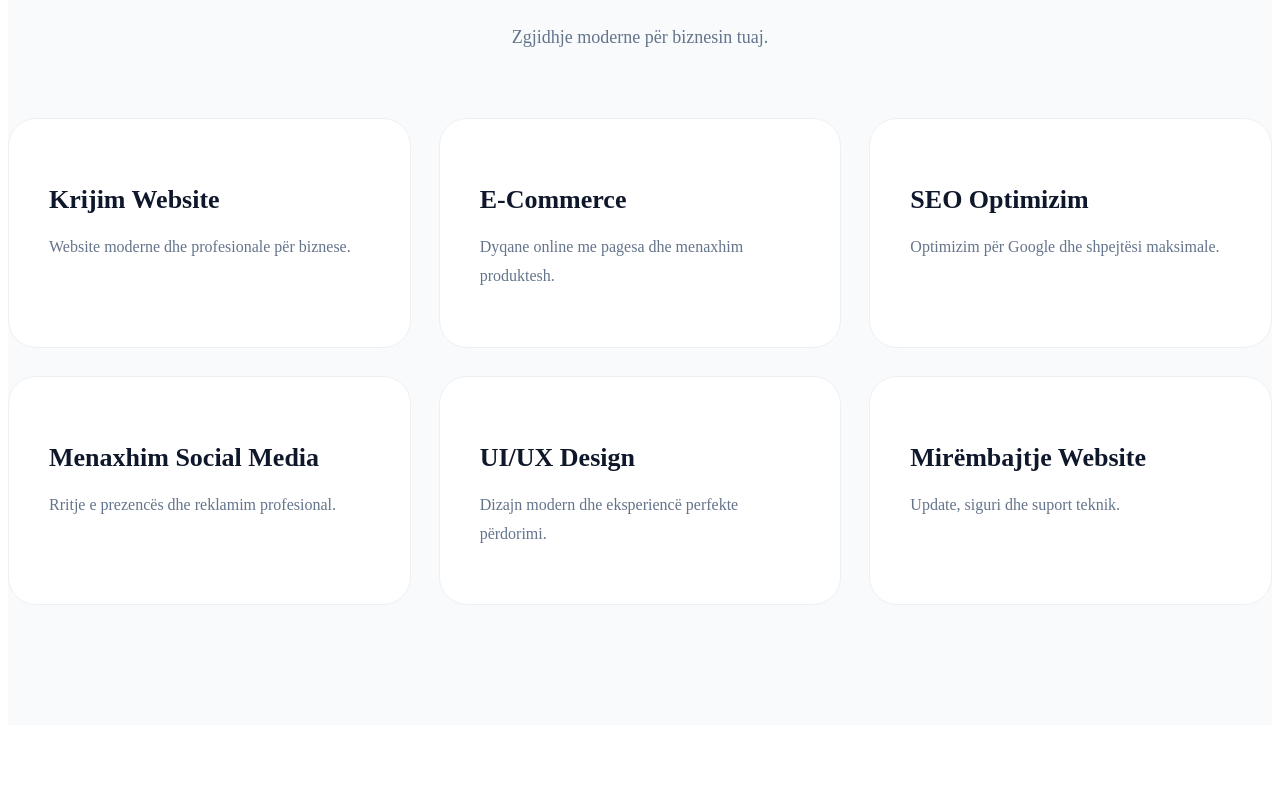
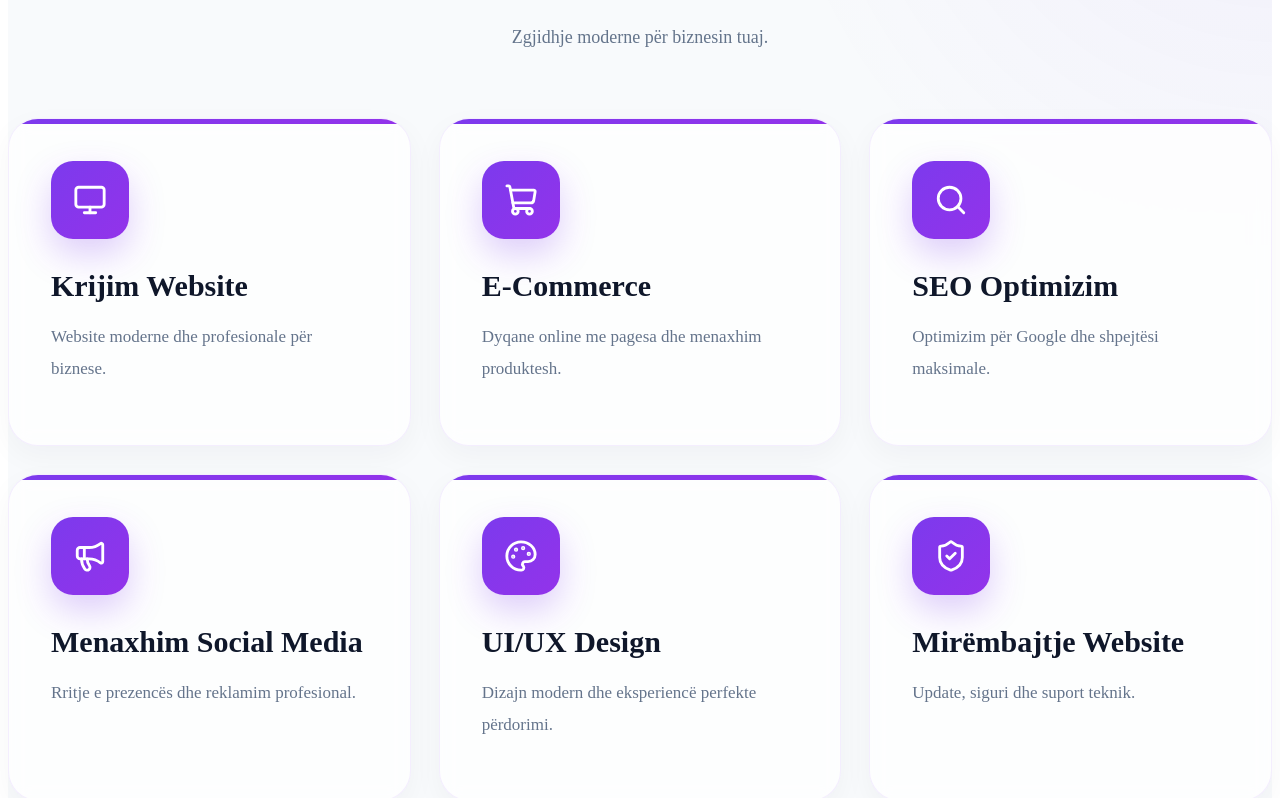
Before and after one commit to genciiv/GV, a React (Vite) app: page / in a window 1280 px wide. Shown: the part 1362-2160 px from the top of the page. Built offline with nearby package versions, Linux system fonts and the light colour scheme; the HTML template or start-up script is replaced by a standard one.

Commit message:
services fixed

```diff
--- a/src/components/Footer.jsx
+++ b/src/components/Footer.jsx
@@ -3,7 +3,7 @@ function Footer() {
     <footer className="footer">
       <div className="container footer-container">
         <div className="footer-left">
-          <h2>WebStudio</h2>
+          <h2>Genci V</h2>
 
           <p>Website moderne dhe profesionale për biznese.</p>
         </div>
--- a/src/components/Services.jsx
+++ b/src/components/Services.jsx
@@ -1,26 +1,41 @@
+import {
+  Monitor,
+  ShoppingCart,
+  Search,
+  Megaphone,
+  Palette,
+  ShieldCheck,
+} from "lucide-react";
+
 function Services() {
   const services = [
     {
+      icon: <Monitor size={34} />,
       title: "Krijim Website",
       desc: "Website moderne dhe profesionale për biznese.",
     },
     {
+      icon: <ShoppingCart size={34} />,
       title: "E-Commerce",
       desc: "Dyqane online me pagesa dhe menaxhim produktesh.",
     },
     {
+      icon: <Search size={34} />,
       title: "SEO Optimizim",
       desc: "Optimizim për Google dhe shpejtësi maksimale.",
     },
     {
+      icon: <Megaphone size={34} />,
       title: "Menaxhim Social Media",
       desc: "Rritje e prezencës dhe reklamim profesional.",
     },
     {
+      icon: <Palette size={34} />,
       title: "UI/UX Design",
       desc: "Dizajn modern dhe eksperiencë perfekte përdorimi.",
     },
     {
+      icon: <ShieldCheck size={34} />,
       title: "Mirëmbajtje Website",
       desc: "Update, siguri dhe suport teknik.",
     },
@@ -36,11 +51,13 @@ function Services() {
         </div>
 
         <div className="services-grid">
-          {services.map((item, index) => (
+          {services.map((service, index) => (
             <div className="service-card" key={index}>
-              <h3>{item.title}</h3>
+              <div className="service-icon">{service.icon}</div>
 
-              <p>{item.desc}</p>
+              <h3>{service.title}</h3>
+
+              <p>{service.desc}</p>
             </div>
           ))}
         </div>
--- a/src/styles/home.css
+++ b/src/styles/home.css
@@ -208,7 +208,13 @@
 
 .services {
   padding: 120px 0;
-  background: #f8fafc;
+  background:
+    radial-gradient(
+      circle at top right,
+      rgba(124, 58, 237, 0.06),
+      transparent 30%
+    ),
+    #f8fafc;
 }
 
 .services-grid {
@@ -218,27 +224,57 @@
 }
 
 .service-card {
-  background: white;
-  padding: 40px;
-  border-radius: 28px;
-  border: 1px solid #edf0f3;
-  transition: 0.35s;
+  position: relative;
+  background: rgba(255, 255, 255, 0.75);
+  backdrop-filter: blur(10px);
+  padding: 42px;
+  border-radius: 30px;
+  border: 1px solid rgba(124, 58, 237, 0.08);
+  transition: 0.4s;
+  overflow: hidden;
+  box-shadow: 0 10px 30px rgba(15, 23, 42, 0.04);
+}
+
+.service-card::before {
+  content: "";
+  position: absolute;
+  top: 0;
+  left: 0;
+  width: 100%;
+  height: 5px;
+  background: linear-gradient(90deg, #7c3aed, #9333ea);
 }
 
 .service-card:hover {
-  transform: translateY(-10px);
-  box-shadow: 0 25px 60px rgba(15, 23, 42, 0.08);
+  transform: translateY(-14px);
+  box-shadow: 0 30px 80px rgba(124, 58, 237, 0.12);
+  border-color: rgba(124, 58, 237, 0.18);
 }
 
 .service-card h3 {
-  font-size: 26px;
+  font-size: 30px;
   margin-bottom: 18px;
   color: #0f172a;
+  font-weight: 800;
 }
 
 .service-card p {
   color: #64748b;
-  line-height: 1.8;
+  line-height: 1.9;
+  font-size: 17px;
+}
+
+.service-icon {
+  width: 78px;
+  height: 78px;
+  border-radius: 22px;
+  display: flex;
+  align-items: center;
+  justify-content: center;
+  margin-bottom: 28px;
+  background: linear-gradient(135deg, #7c3aed, #9333ea);
+  color: white;
+  box-shadow: 0 15px 35px rgba(124, 58, 237, 0.25);
 }
 
 .portfolio {
```
